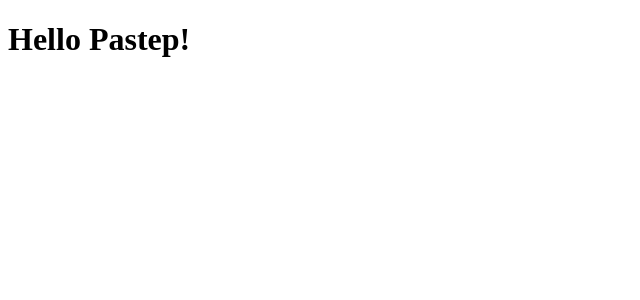
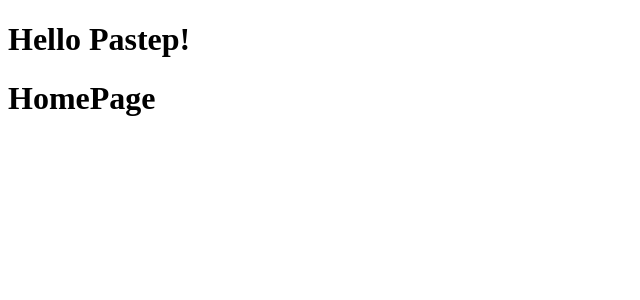
Before and after one commit to Pastep/PastepFront, a React (Create React App) app: page / in a window 1280 px wide. Shown: the top 300 px of the page, without its empty margins (0-640 px from the left). Built offline with nearby package versions, Linux system fonts and the light colour scheme.

Commit message:
Enabled Routing System

```diff
--- a/package.json
+++ b/package.json
@@ -8,6 +8,7 @@
     "@testing-library/user-event": "^12.1.10",
     "react": "^17.0.2",
     "react-dom": "^17.0.2",
+    "react-router-dom": "^5.2.0",
     "react-scripts": "4.0.3",
     "web-vitals": "^1.0.1"
   },
--- a/src/App.js
+++ b/src/App.js
@@ -1,9 +1,19 @@
 import './App.css';
+import {
+  BrowserRouter as Router,
+  Switch,
+  Route,
+  Link,
+  Redirect
+} from "react-router-dom";
 
 function App() {
   return (
     <div>
       <h1>Hello Pastep!</h1>
+      <Router>
+        <Route path='/' exact><h1>HomePage</h1></Route>
+      </Router>
     </div>
   );
 }
```
Also changed, not shown: 1 other file (tests, documents, lock files or other folders).
